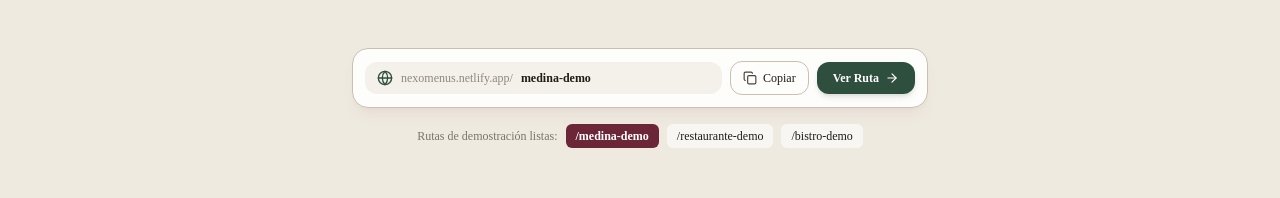
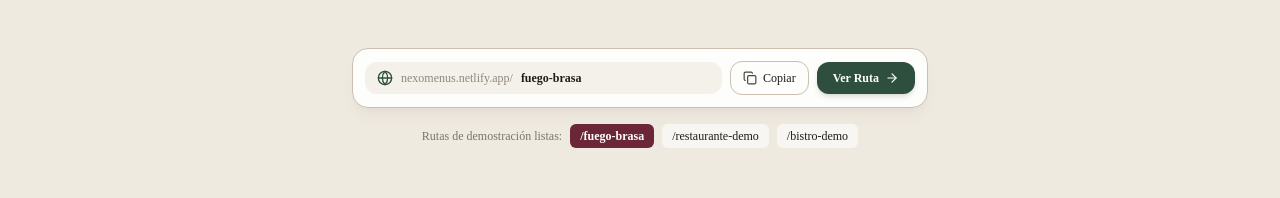
Before and after one commit to darlinproweb/Menus, a Next.js app: page / in a window 1280 px wide. Shown: the part 561-759 px from the top of the page. Built offline with nearby package versions, Linux system fonts and the light colour scheme; no server answers.

Commit message:
feat: actualizar slug de medina-demo a fuego-brasa

```diff
--- a/app/page.js
+++ b/app/page.js
@@ -26,11 +26,11 @@ import {
 
 export default function Home() {
   const [activeTemplate, setActiveTemplate] = useState("medina-grill");
-  const [slugInput, setSlugInput] = useState("medina-demo");
+  const [slugInput, setSlugInput] = useState("fuego-brasa");
   const [copied, setCopied] = useState(false);
 
   const DEMO_SLUGS = {
-    "medina-grill": "medina-demo",
+    "medina-grill": "fuego-brasa",
     "ticket-clasico": "restaurante-demo",
     "bistro-chic": "bistro-demo",
   };
@@ -97,7 +97,7 @@ export default function Home() {
               Demo Clásico
             </Link>
             <Link
-              href="/medina-demo"
+              href="/fuego-brasa"
               className="inline-flex items-center gap-2 text-xs font-mono font-medium px-4 py-2 rounded-full bg-[#6B2737] text-white shadow-md hover:bg-[#441721] transition-all hover:shadow-lg"
             >
               <Flame className="w-3.5 h-3.5 text-amber-300" />
@@ -162,12 +162,12 @@ export default function Home() {
         <div className="mt-4 flex flex-wrap items-center justify-center gap-2 text-xs font-mono text-[#4A4338]">
           <span className="text-[#4A4338]/70">Rutas de demostración listas:</span>
           <button
-            onClick={() => { setSlugInput("medina-demo"); setActiveTemplate("medina-grill"); }}
+            onClick={() => { setSlugInput("fuego-brasa"); setActiveTemplate("medina-grill"); }}
             className={`px-2.5 py-1 rounded-md transition-all ${
-              slugInput === "medina-demo" ? "bg-[#6B2737] text-white font-bold" : "bg-white/60 hover:bg-white text-[#201C16]"
+              slugInput === "fuego-brasa" ? "bg-[#6B2737] text-white font-bold" : "bg-white/60 hover:bg-white text-[#201C16]"
             }`}
           >
-            /medina-demo
+            /fuego-brasa
           </button>
           <button
             onClick={() => { setSlugInput("restaurante-demo"); setActiveTemplate("ticket-clasico"); }}
@@ -204,7 +204,7 @@ export default function Home() {
           {/* Toggle Controls — 3 opciones */}
           <div className="mt-6 inline-flex p-1.5 bg-white/80 rounded-2xl border border-[#C9C0AE] shadow-sm gap-1.5 flex-wrap justify-center">
             <button
-              onClick={() => { setActiveTemplate("medina-grill"); setSlugInput("medina-demo"); }}
+              onClick={() => { setActiveTemplate("medina-grill"); setSlugInput("fuego-brasa"); }}
               className={`flex items-center gap-2 px-4 py-2.5 rounded-xl text-xs sm:text-sm font-semibold transition-all ${
                 activeTemplate === "medina-grill"
                   ? "bg-[#201C16] text-[#FFC700] shadow-md"
@@ -258,7 +258,7 @@ export default function Home() {
                   <div className="flex items-center gap-2"><Check className="w-4 h-4 text-emerald-600" /> Soporte para Etiquetas "Destacado"</div>
                 </div>
                 <div className="pt-4">
-                  <Link href="/medina-demo" className="inline-flex items-center justify-center gap-2 w-full px-5 py-3 rounded-xl bg-gradient-to-r from-amber-600 to-amber-700 hover:from-amber-700 hover:to-amber-800 text-white font-semibold text-sm transition-all shadow-md">
+                  <Link href="/fuego-brasa" className="inline-flex items-center justify-center gap-2 w-full px-5 py-3 rounded-xl bg-gradient-to-r from-amber-600 to-amber-700 hover:from-amber-700 hover:to-amber-800 text-white font-semibold text-sm transition-all shadow-md">
                     Ver Demo Real Fuego &amp; Brasa <ExternalLink className="w-4 h-4" />
                   </Link>
                 </div>
@@ -651,7 +651,7 @@ export default function Home() {
             <Link href="/restaurante-demo" className="hover:text-[#6B2737] underline">
               Demo Ticket Clásico
             </Link>
-            <Link href="/medina-demo" className="hover:text-[#6B2737] underline">
+            <Link href="/fuego-brasa" className="hover:text-[#6B2737] underline">
               Demo Fuego &amp; Brasa
             </Link>
             <Link href="/bistro-demo" className="hover:text-[#6B2737] underline">
```
Also changed, not shown: 1 other file (tests, documents, lock files or other folders).
